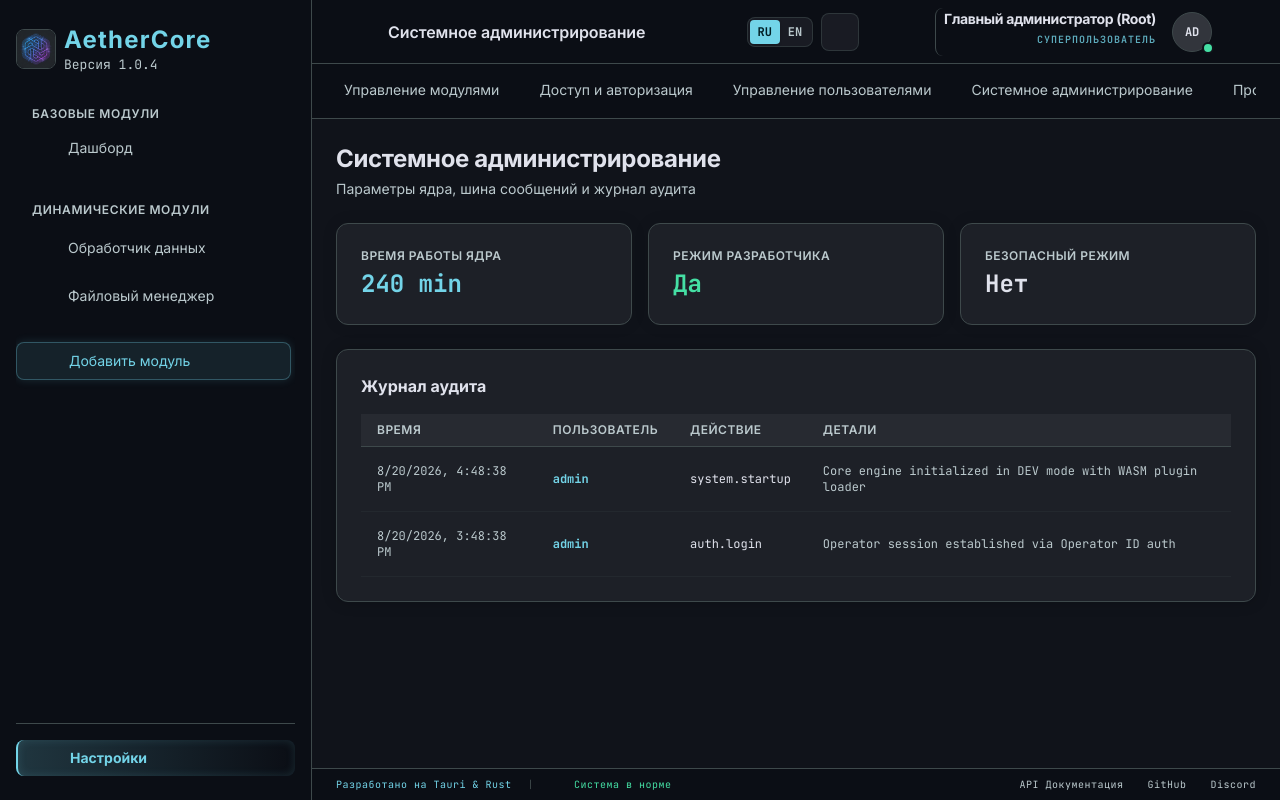
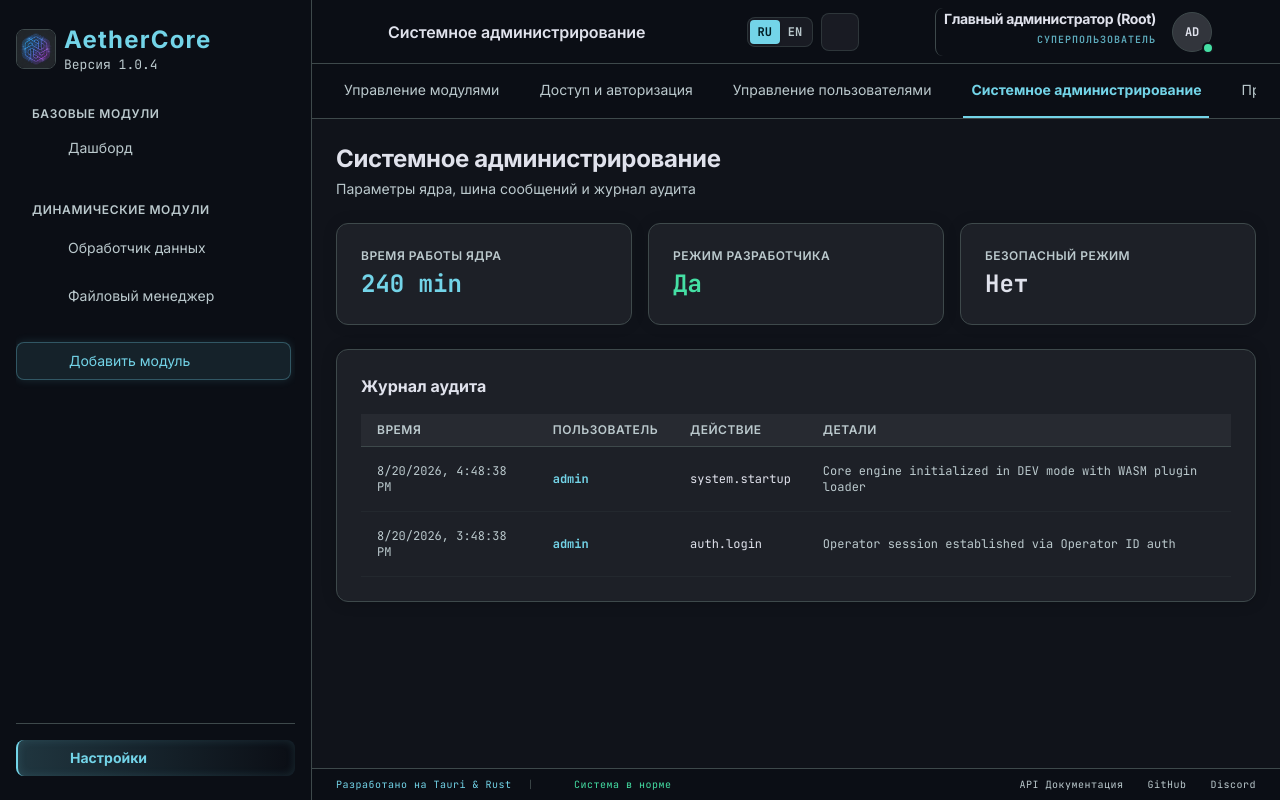
Before and after one commit to Apofixc/AetherCore, a Vue app in the folder frontend/: page /settings/system in a window 1280 px wide. Built offline with nearby package versions, Linux system fonts and the light colour scheme; no server answers; sample sign-in values are in the browser's storage; a web font is replaced by a local one.

Commit message:
refactor: consolidate application routes under the /settings namespace and update navigation components accordingly.

```diff
--- a/frontend/src/components/layout/AppSidebar.vue
+++ b/frontend/src/components/layout/AppSidebar.vue
@@ -24,12 +24,16 @@ function isCurrent(path: string) {
 }
 
 function isSettingsActive() {
-  return route.path === '/profile' || route.path.startsWith('/settings') || route.path === '/users'
+  return route.path.startsWith('/settings') ||
+         route.path === '/modules' ||
+         route.path === '/users' ||
+         route.path === '/system' ||
+         route.path === '/profile'
 }
 
 function selectSubItem(item: string) {
   activeSubItem.value = item
-  router.push({ path: '/modules', query: { tab: item } })
+  router.push({ path: '/settings/modules', query: { tab: item } })
 }
 </script>
 
@@ -181,7 +185,7 @@ function selectSubItem(item: string) {
         <button
           type="button"
           class="flex items-center gap-md px-md py-sm mt-lg text-primary-fixed-dim hover:text-primary-fixed-dim/90 transition-all duration-200 rounded-lg bg-primary-fixed-dim/10 border border-primary-fixed-dim/30 shadow-glow-primary-sm hover:bg-primary-fixed-dim/20 hover:shadow-glow-primary-md cursor-pointer active:scale-95"
-          @click="router.push('/modules')"
+          @click="router.push('/settings/modules')"
         >
           <span class="material-symbols-outlined">add</span>
           {{ t('nav.addModule') }}
@@ -192,7 +196,7 @@ function selectSubItem(item: string) {
     <!-- Footer Tabs & CTA -->
     <div class="mt-auto flex flex-col gap-sm border-t border-outline-variant pt-md">
       <router-link
-        to="/settings/access-identity"
+        to="/settings/modules"
         class="flex items-center gap-md px-md py-sm rounded-lg transition-all duration-200 ease-in-out cursor-pointer"
         :class="isSettingsActive()
           ? 'bg-gradient-to-r from-primary-fixed-dim/20 to-transparent border-l-2 border-primary-fixed-dim text-primary-fixed-dim font-bold shadow-[inset_0_0_10px_rgba(115,212,232,0.15)] hover:from-primary-fixed-dim/30 hover:to-transparent'
--- a/frontend/src/components/layout/SettingsNav.vue
+++ b/frontend/src/components/layout/SettingsNav.vue
@@ -6,15 +6,19 @@ const route = useRoute()
 const { t } = useI18n()
 
 const navItems = [
-  { path: '/modules', key: 'nav.moduleManagement' },
+  { path: '/settings/modules', key: 'nav.moduleManagement' },
   { path: '/settings/access-identity', key: 'nav.accessIdentity' },
-  { path: '/users', key: 'nav.usersManagement' },
-  { path: '/system', key: 'nav.systemAdmin' },
-  { path: '/profile', key: 'nav.userProfile' }
+  { path: '/settings/users', key: 'nav.usersManagement' },
+  { path: '/settings/system', key: 'nav.systemAdmin' },
+  { path: '/settings/profile', key: 'nav.userProfile' }
 ]
 
 function isActive(path: string) {
-  if (path === '/settings/access-identity' && (route.path === '/settings/access-identity' || route.path === '/settings/access')) return true
+  if (path === '/settings/modules') return route.path === '/settings/modules' || route.path === '/modules'
+  if (path === '/settings/access-identity') return route.path === '/settings/access-identity' || route.path === '/settings/access'
+  if (path === '/settings/users') return route.path === '/settings/users' || route.path === '/users'
+  if (path === '/settings/system') return route.path === '/settings/system' || route.path === '/system'
+  if (path === '/settings/profile') return route.path === '/settings/profile' || route.path === '/profile'
   return route.path === path
 }
 </script>
--- a/frontend/src/router/index.ts
+++ b/frontend/src/router/index.ts
@@ -25,26 +25,34 @@ const routes = [
   },
   {
     path: '/modules',
+    redirect: '/settings/modules'
+  },
+  {
+    path: '/settings/modules',
     name: 'modules',
     component: ModuleManagementView
   },
   {
-    path: '/settings/modules',
-    redirect: '/modules'
+    path: '/profile',
+    redirect: '/settings/profile'
   },
   {
-    path: '/profile',
+    path: '/settings/profile',
     name: 'profile',
     component: UserProfileView
   },
   {
     path: '/users',
+    redirect: '/settings/users'
+  },
+  {
+    path: '/settings/users',
     name: 'users',
     component: UsersManagementView
   },
   {
     path: '/settings',
-    redirect: '/settings/access-identity'
+    redirect: '/settings/modules'
   },
   {
     path: '/settings/access',
--- a/frontend/src/views/ModuleManagementView.vue
+++ b/frontend/src/views/ModuleManagementView.vue
@@ -78,7 +78,7 @@ async function handleInstall() {
           <div class="px-md mb-sm">
             <div class="flex flex-col gap-xs">
               <router-link
-                to="/modules"
+                to="/settings/modules"
                 class="flex items-center gap-md px-md py-sm rounded-lg bg-gradient-to-r from-primary-fixed-dim/20 to-transparent border-l-2 border-primary-fixed-dim text-primary-fixed-dim font-bold transition-all duration-200 shadow-[inset_0_0_10px_rgba(115,212,232,0.15)] hover:from-primary-fixed-dim/30 hover:to-transparent"
               >
                 <span class="material-symbols-outlined" style="font-variation-settings: 'FILL' 1;">view_module</span>
@@ -127,7 +127,7 @@ async function handleInstall() {
             <div class="flex items-center gap-3">
               <button
                 type="button"
-                class="bg-surface-container hover:bg-surface-variant text-on-surface border border-outline-variant px-4 py-2 rounded-lg text-sm font-semibold transition-colors flex items-center gap-2 cursor-pointer active:scale-95"
+                class="bg-surface-container-high hover:bg-surface-variant text-on-surface border border-outline-variant hover:border-primary-fixed-dim/40 px-4 py-2 rounded-lg text-xs font-bold uppercase flex items-center gap-2 active:scale-95 transition-all duration-200 hover:brightness-110 ease-in-out cursor-pointer"
                 @click="handleScan"
               >
                 <span class="material-symbols-outlined text-[18px]" :class="{ 'animate-spin': isScanning }">refresh</span>
@@ -135,7 +135,7 @@ async function handleInstall() {
               </button>
               <button
                 type="button"
-                class="bg-primary-fixed-dim text-on-primary-fixed font-bold shadow-glow-primary-sm hover:shadow-glow-primary-md hover:bg-primary-fixed-dim/90 px-4 py-2 rounded-lg text-sm transition-all flex items-center gap-2 cursor-pointer active:scale-95"
+                class="bg-primary-fixed-dim hover:bg-primary-fixed-dim/90 text-on-primary-fixed border border-primary-fixed-dim px-4 py-2 rounded-lg text-xs font-bold uppercase flex items-center gap-2 active:scale-95 transition-all duration-200 shadow-glow-primary-sm hover:shadow-glow-primary-md cursor-pointer"
                 @click="showInstallModal = true"
               >
                 <span class="material-symbols-outlined text-[18px]">add</span>
```
